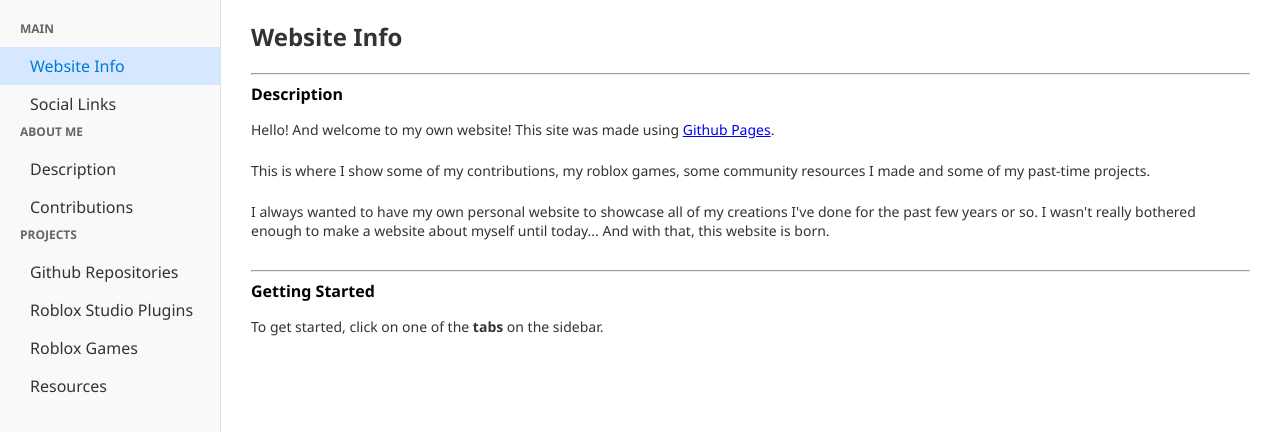
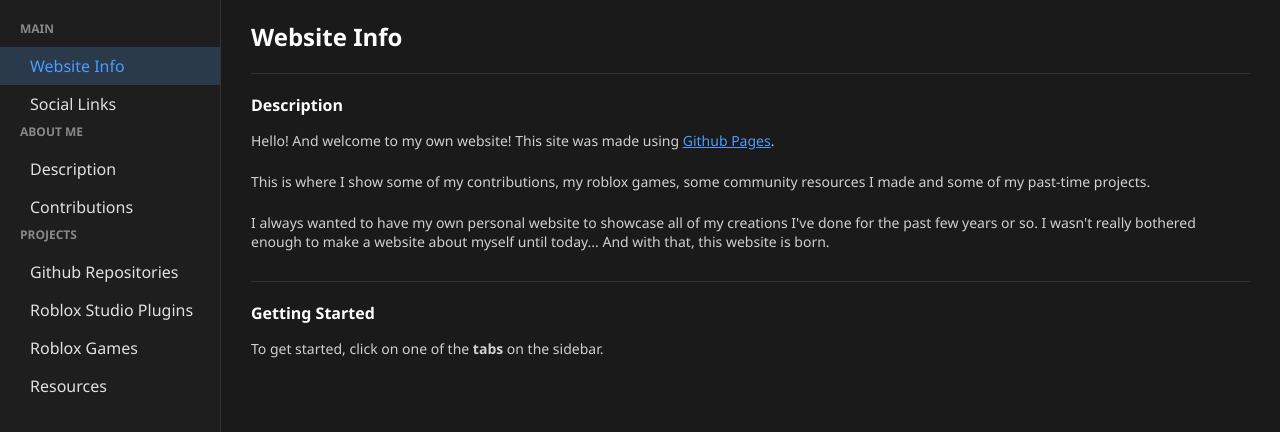
Before and after one commit to AverageFree2Play/averagefree2play.github.io, a plain HTML site: page index.html in a window 1280 px wide. Shown: the top 432 px of the page. Drawn offline with Linux system fonts and the light colour scheme.

Commit message:
Added social.html

```diff
--- a/index.html
+++ b/index.html
@@ -9,33 +9,32 @@
 <body>
     <div class="sidebar">
         <div class="sidebar-header">Main</div>
-        <div class="sidebar-item active">
+        <a href="index.html" class="sidebar-item active">
             <i></i>Website Info
-        </div>
-        <div class="sidebar-item">
+        </a>
+        <a href="social.html" class="sidebar-item">
             <i></i> Social Links
-        </div>
+        </a>
         <div class="sidebar-header">About me</div>
-        <div class="sidebar-item">
+        <a href="description.html" class="sidebar-item">
             <i></i> Description
-        </div>
-        <div class="sidebar-item">
+        </a>
+        <a href="contributions.html" class="sidebar-item">
             <i></i> Contributions
-        </div>
+        </a>
         <div class="sidebar-header">Projects</div>
-        <div class="sidebar-item">
+        <a href="github.html" class="sidebar-item">
             <i></i>Github Repositories
-        </div>
-        <div class="sidebar-item">
+        </a>
+        <a href="plugins.html" class="sidebar-item">
             <i></i> Roblox Studio Plugins
-        </div>
-        <div class="sidebar-item">
+        </a>
+        <a href="games.html" class="sidebar-item">
             <i></i> Roblox Games
-        </div>
-        <div class="sidebar-item">
+        </a>
+        <a href="resources.html" class="sidebar-item">
             <i></i> Resources
-        </div>
-
+        </a>
     </div>
 
     <div class="content">
--- a/main.css
+++ b/main.css
@@ -4,14 +4,14 @@
     padding: 0;
     display: flex;
     height: 100vh;
-            background-color: #f3f3f3;
-            color: #333;
+    background-color: #121212;
+    color: #e0e0e0;
 }
 
 .sidebar {
     width: 220px;
-            background-color: #f9f9f9;
-            border-right: 1px solid #e1e1e1;
+    background-color: #1e1e1e;
+    border-right: 1px solid #333;
     padding: 20px 0;
     overflow-y: auto;
 }
@@ -20,7 +20,7 @@
     padding: 0 20px 10px;
     font-size: 12px;
     font-weight: 600;
-            color: #666;
+    color: #888;
     text-transform: uppercase;
 }
 
@@ -29,15 +29,24 @@
     cursor: pointer;
     display: flex;
     align-items: center;
+    text-decoration: none; /* Remove underline from links */
+    color: inherit; /* Inherit text color */
+}
+
+/* Add this to ensure proper spacing and alignment */
+.sidebar a {
+    display: block;
+    color: inherit;
+    text-decoration: none;
 }
 
 .sidebar-item:hover {
-            background-color: #e5e5e5;
+    background-color: #333;
 }
 
 .sidebar-item.active {
-            background-color: #d5e8ff;
-            color: #0078d7;
+    background-color: #2a3a4a;
+    color: #4a9cff;
 }
 
 .sidebar-item i {
@@ -49,7 +58,7 @@
     flex: 1;
     padding: 20px 30px;
     overflow-y: auto;
-            background-color: white;
+    background-color: #1a1a1a;
 }
 
 .content-header {
@@ -59,13 +68,16 @@
     display: flex;
     justify-content: space-between;
     align-items: center;
+    color: #ffffff;
 }
 
 .search-box {
     padding: 8px 12px;
-            border: 1px solid #ddd;
+    border: 1px solid #444;
     border-radius: 4px;
     width: 200px;
+    background-color: #2a2a2a;
+    color: #e0e0e0;
 }
 
 .pages-section {
@@ -76,7 +88,7 @@
     font-size: 16px;
     font-weight: 600;
     margin-bottom: 15px;
-            color: #000;
+    color: #ffffff;
 }
 
 .page-item {
@@ -86,13 +98,31 @@
 
 .page-label {
     font-size: 14px;
+    color: #d0d0d0;
+}
+
+.page-label a {
+    color: #4a9cff;
+}
+
+.page-label a:hover {
+    color: #6ab2ff;
+}
+
+hr {
+    border: 0;
+    height: 1px;
+    background-color: #333;
+    margin: 20px 0;
 }
 
 select, input[type="text"], input[type="number"] {
     padding: 6px 8px;
-            border: 1px solid #ddd;
+    border: 1px solid #444;
     border-radius: 4px;
     width: 300px;
+    background-color: #2a2a2a;
+    color: #e0e0e0;
 }
 
 .checkbox {
@@ -107,7 +137,7 @@
 .color-preview {
     width: 20px;
     height: 20px;
-            border: 1px solid #ddd;
+    border: 1px solid #444;
     display: inline-block;
     margin-right: 8px;
     vertical-align: middle;
```
Also changed, not shown: social.html (added, +68 -0 lines). Lines whose indentation alone changed are shown as unchanged.
